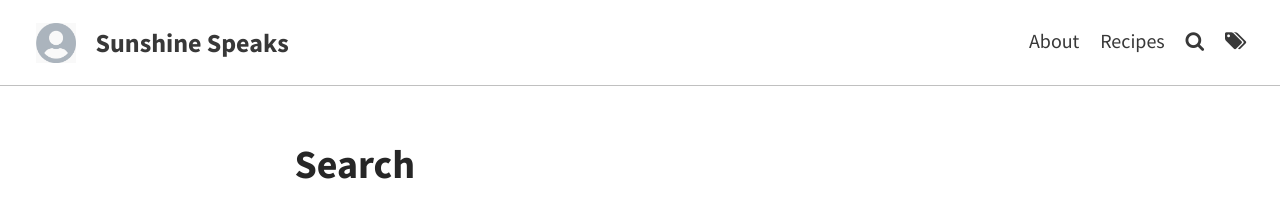
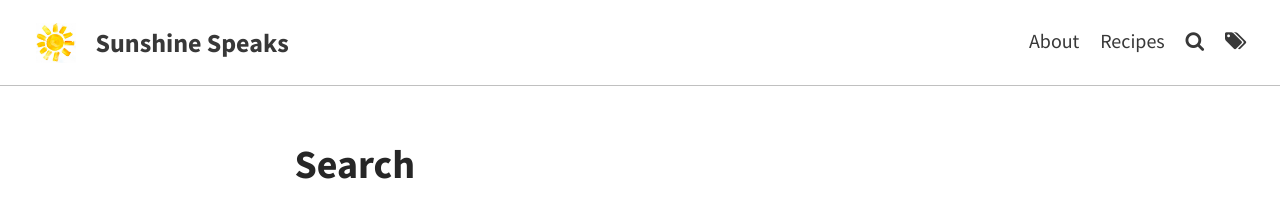
Before and after one commit to sunshinespeaks/sunshinespeaks.github.io, a Jekyll site: the page built from pages/search.md, in a window 1280 px wide. Shown: the top 201 px of the page. Built offline with Jekyll 4.4.1, drawn with Linux system fonts in a browser that asks for light colours.

Commit message:
Avatar change

```diff
--- a/_config.yml
+++ b/_config.yml
@@ -36,7 +36,7 @@ defaults:
 baseurl:
 url: https://sunshinespeaks.github.io
 description: A website contatining blog posts and recipes centred around holistic ingredients and recipes.
-avatar: assets/img/face.jpg
+avatar: assets/img/avatar.jpg
 favicon: assets/favicon.ico
 gridlayout: false
 recipemenu: false
```
Also changed, not shown: _uploads/avatar.jpg (added).
